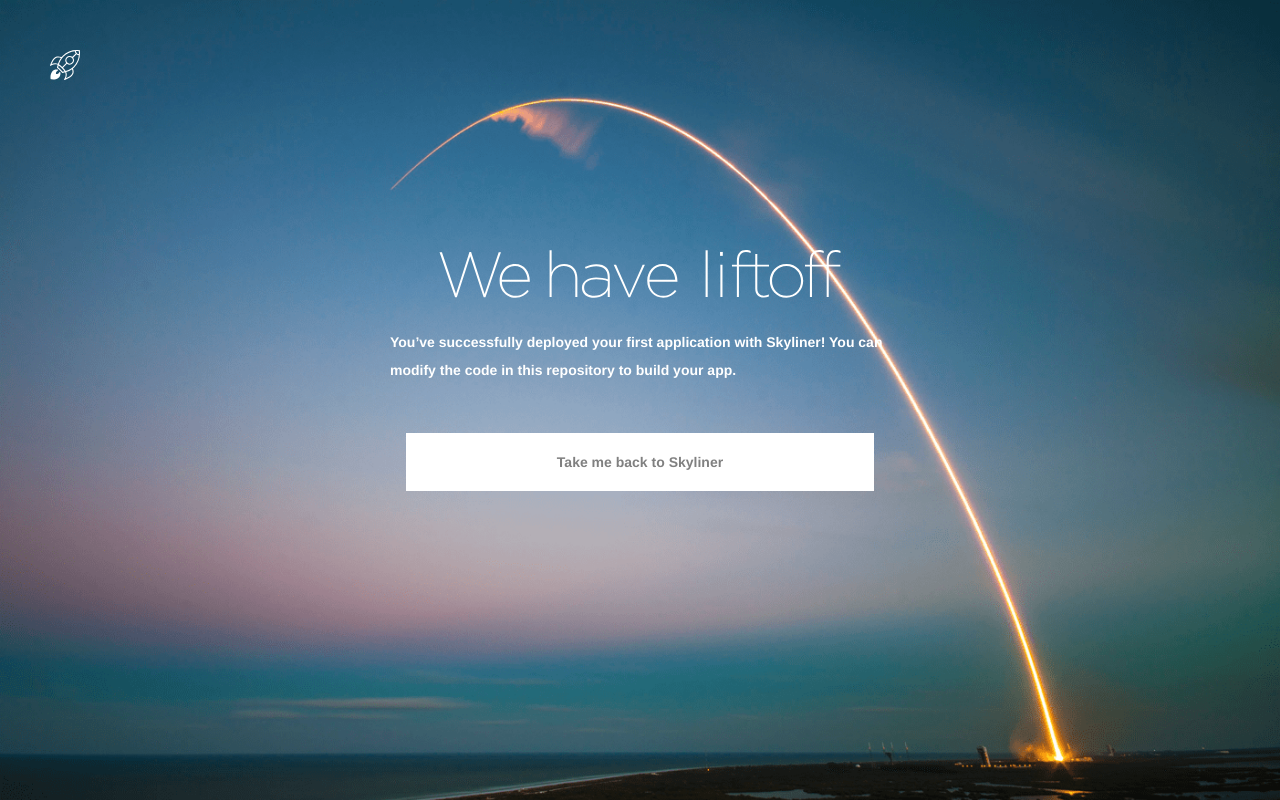
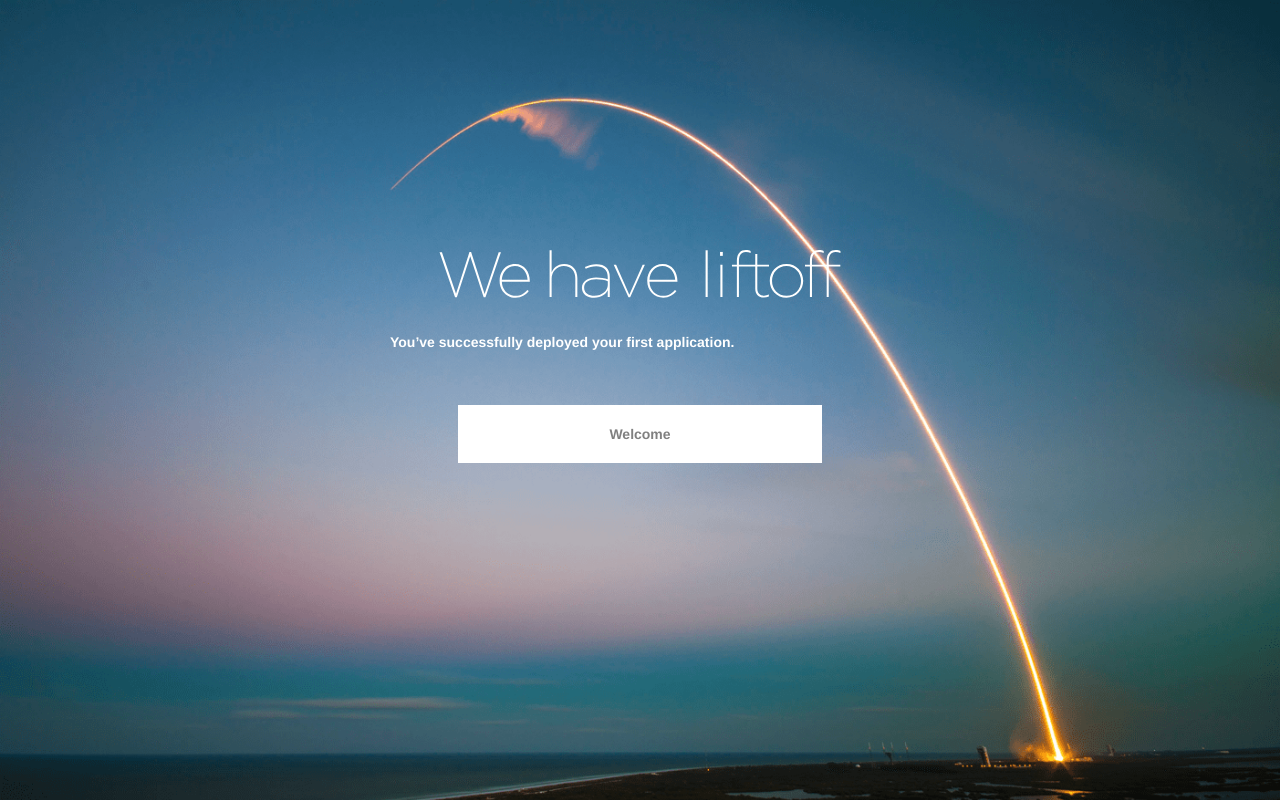
Before and after one commit to sanjaykumar81/hello-nodejs-test, a website: page assets/index.html in a window 1280 px wide. Drawn offline with Linux system fonts and the light colour scheme.

Commit message:
Update index.html

```diff
--- a/assets/index.html
+++ b/assets/index.html
@@ -1,7 +1,7 @@
 <!DOCTYPE html>
 <html>
 <head>
-  <title>Hello, Skyliner!</title>
+  <title>Hello, DFP!</title>
 <style>
 body {
   font: bold 14px "Helvetica Neue", Arial, Helvetica, sans-serif;
@@ -49,20 +49,19 @@
   border-color: white;
   border-width: 1px;
   border-style: solid;
+
   background-color: white;
 }
 </style>
 </head>
 <body>
-<a href="https://www.skyliner.io/"><img src='/logo.svg' id='logo'/></a>
 <img src='/headline.svg' id='headline'/>
 <p>
-  You&rsquo;ve successfully deployed your first application with Skyliner!
-  You can modify the code in this repository to build your app.
+  You&rsquo;ve successfully deployed your first application.
 </p>
 
 <div>
-  <a class="button" href="https://www.skyliner.io/congratulations">Take me back to Skyliner</a>
+  <a class="button">Welcome</a>
 </div>
 
 </body>
```
